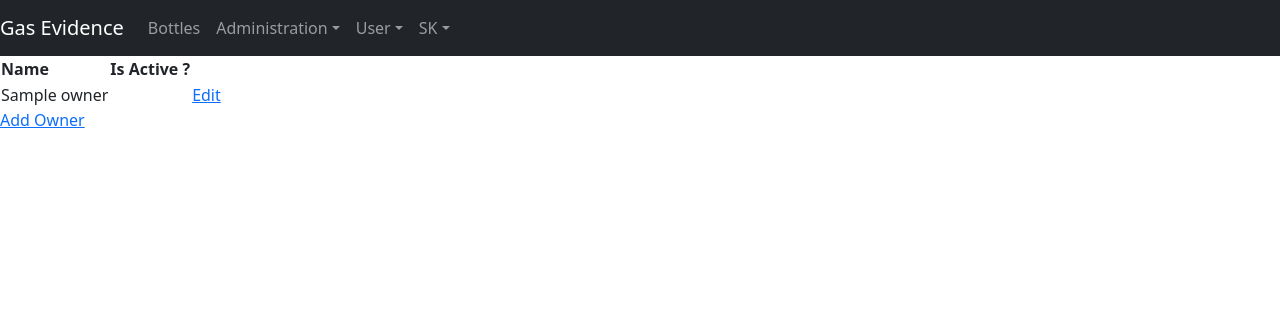
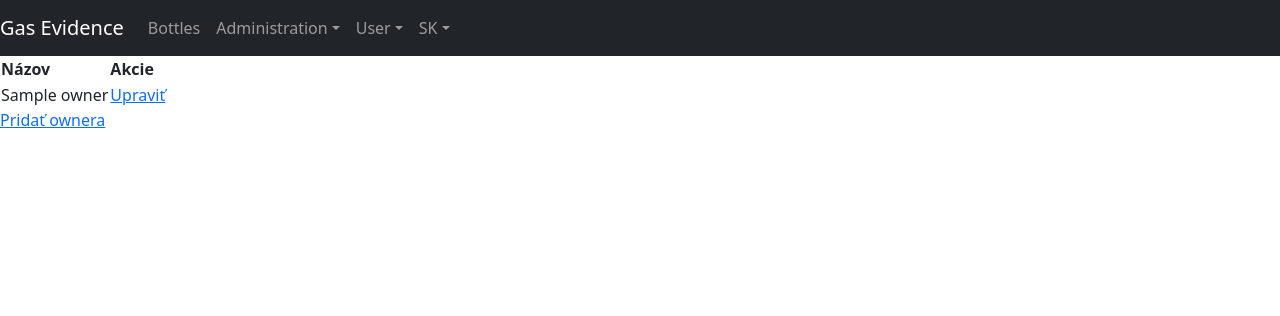
Before and after one commit to TIS2023-FMFI/evidencia-flias, a Django app: page /owners/ in a window 1280 px wide. Shown: the top 316 px of the page. Run offline with Django 4.2, Linux system fonts and the light colour scheme; a user stored in the database is signed in; tables that the repository leaves empty hold one stand-in row (values such as "Sample post"); some libraries are stand-ins or nearby versions.

Commit message:
add example owner management

```diff
--- a/flase_app/forms.py
+++ b/flase_app/forms.py
@@ -1,8 +1,8 @@
 from django import forms
 from django.utils.translation import gettext_lazy as _
 
-from flase_app.models import Owner
-from flase_app.models import User
+from flase_app.models import Owner, User
+
 
 class OwnerForm(forms.ModelForm):
     class Meta:
@@ -12,6 +12,7 @@ class OwnerForm(forms.ModelForm):
         labels = {
             "name": _("Name"),
         }
+
 
 class UserForm(forms.ModelForm):
     class Meta:
--- a/flase_app/templates/owners/list.html
+++ b/flase_app/templates/owners/list.html
@@ -5,8 +5,8 @@
 <table>
     <thead>
         <tr>
-            <th>Name</th>
-			<th>Is Active ?</th>
+            <th>Názov</th>
+            <th>Akcie</th>
         </tr>
     </thead>
 
@@ -14,15 +14,14 @@
         {% for owner in owner_list %}
         <tr>
             <td>{{ owner.name }}</td>
-			<td>{{ owner.is_active }}</td>
             <td>
-                <a href="{% url 'owner_update' pk=owner.id %}">Edit</a>
+                <a href="{% url 'owner_update' pk=owner.id %}">Upraviť</a>
             </td>
         </tr>
         {% endfor %}
     </tbody>
 </table>
 
-<a href="{% url 'owner_create' %}">Add Owner</a>
+<a href="{% url 'owner_create' %}">Pridať ownera</a>
 
 {% endblock content %}
--- a/flase_app/templates/owners/update.html
+++ b/flase_app/templates/owners/update.html
@@ -7,7 +7,7 @@
 {% if object %}
 <h1>{% translate 'Edit owner' %}</h1>
 {% else %}
-<h1>{% translate 'Add owner' %}</h1>
+<h1>{% translate 'Create owner' %}</h1>
 {% endif %}
 
 <form method="post">
--- a/flase_app/urls.py
+++ b/flase_app/urls.py
@@ -10,5 +10,4 @@ urlpatterns = [
     path("users/<int:pk>/", views.UserUpdateView.as_view(), name="user_update"),
     path("users/<int:pk>/disable/", views.UserDisableView.as_view(), name="user_disable"),
     path("users/create/", views.UserCreateView.as_view(), name="user_create"),
-
 ]
```
Also changed, not shown: flase_app/templates/owners/delete.html (added, +8 -0 lines), flase_app/views.py (line endings or trailing spaces).
